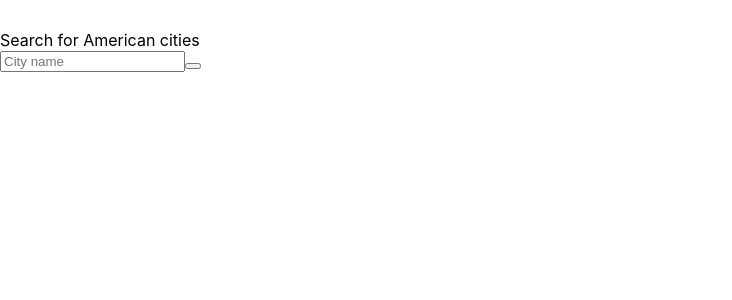
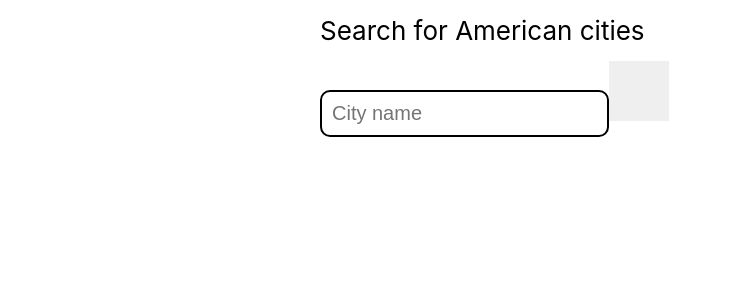
Before and after one commit to danduggan98/LeasepaceAssessment, a React (Create React App) app in the folder app/: page / in a window 1280 px wide. Shown: the top 300 px of the page, without its empty margins (0-732 px from the left). Built offline with nearby package versions, Linux system fonts and the light colour scheme.

Commit message:
Basics styling for search bar

```diff
--- a/app/src/styles/searchBar.css
+++ b/app/src/styles/searchBar.css
@@ -1,3 +1,33 @@
 #searchContainer {
-    margin-top: 30px;
+    width: 50%;
+    margin: auto;
 }
+
+#header {
+    font-size: 26px;
+    margin: 15px auto;
+}
+
+#searchInput {
+    border: 2px solid black;
+    border-radius: 10px;
+    padding: 10px;
+    margin: 0px auto 15px auto;
+    font-size: 20px;
+}
+
+#searchButton {
+    width: 60px;
+    height: 60px;
+    border: none;
+    color: black;
+    font-size: 20px;
+    text-align: center;
+    cursor: pointer;
+    z-index: 1;
+}
+
+#resultsLabel {
+    margin-bottom: 15px;
+    font-size: 20px;
+}
```
